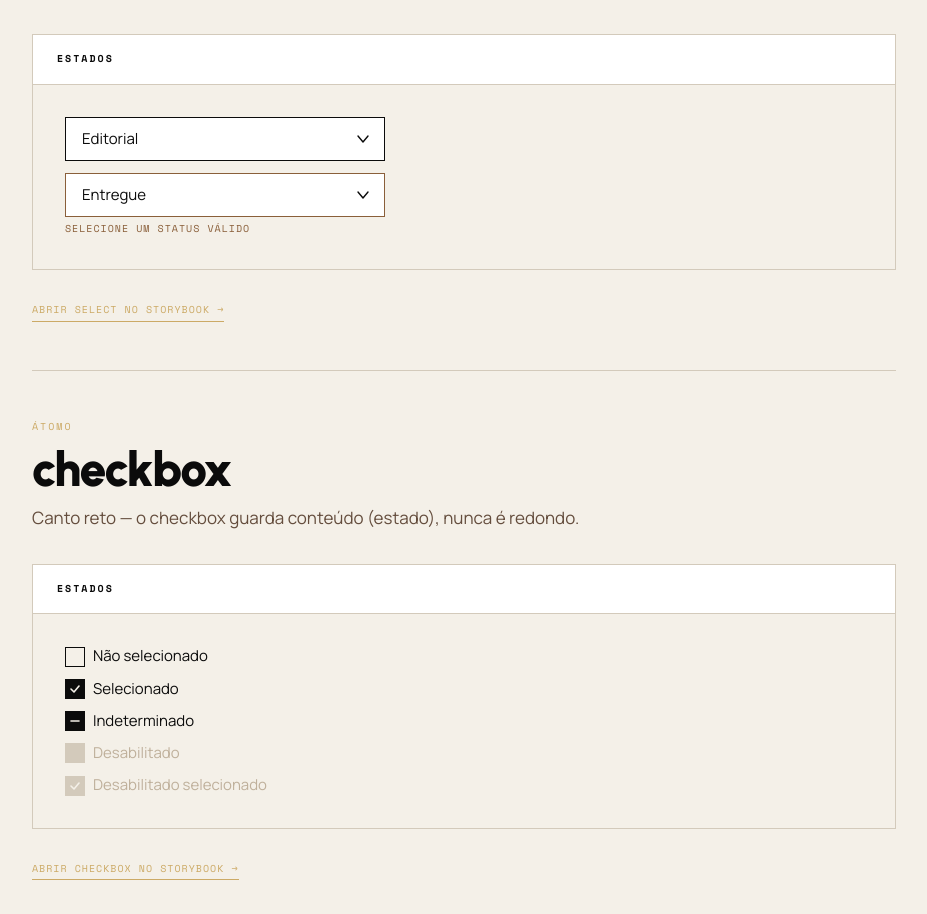
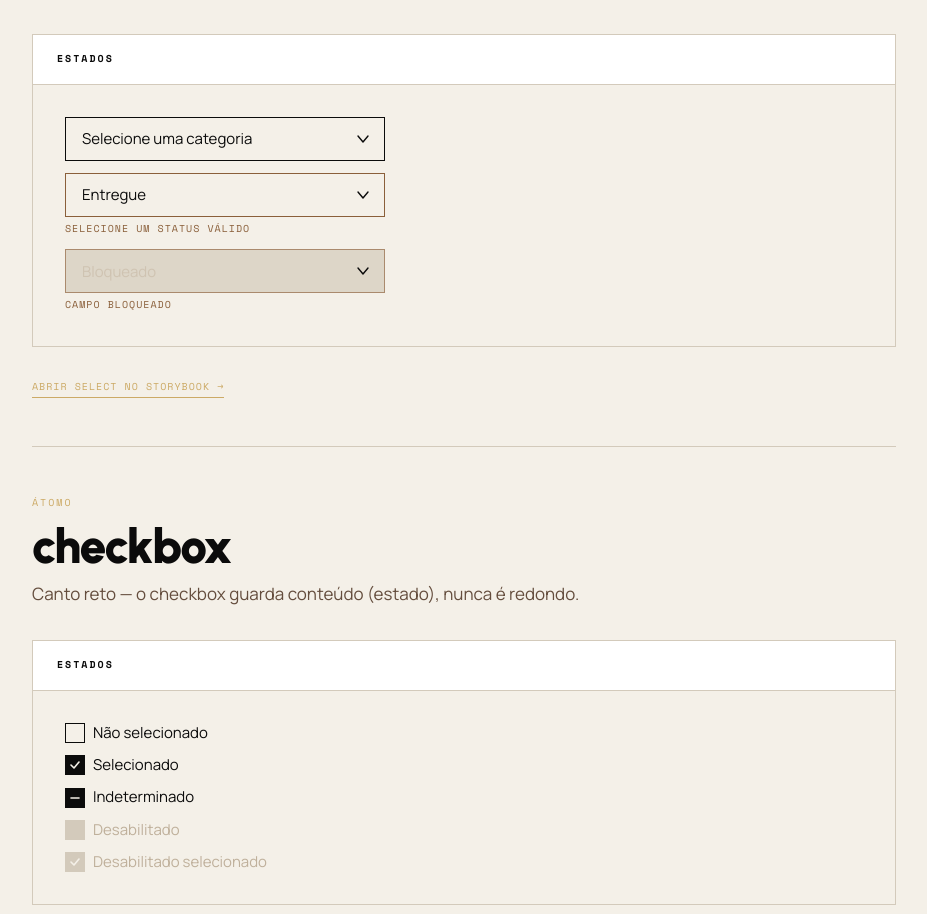
Before and after one commit to rafaelPermec/gabrich-ds, a React (Vite) app: page /atoms in a window 1280 px wide. Shown: the part 6867-7781 px from the top of the page, without its empty margins (236-1163 px from the left). Built offline with nearby package versions, Linux system fonts and the light colour scheme; a web font is replaced by a local one.

Commit message:
fix: navbar, surface token & icon selector

```diff
--- a/src/design-system/atoms/Icon/Icon.tsx
+++ b/src/design-system/atoms/Icon/Icon.tsx
@@ -1,6 +1,19 @@
 "use client"
-import React from "react"
+import React, { SVGProps } from "react"
 import styles from "./Icon.module.css"
+import { IconSelector, IconSelectorDTO } from "@/design-system/icons/icon-selector"
+
+const iconBase: SVGProps<SVGSVGElement> = {
+  width: "100%",
+  height: "100%",
+  viewBox: "0 0 24 24",
+  fill: "none",
+  stroke: "currentColor",
+  strokeWidth: 1.6,
+  strokeLinecap: "round",
+  strokeLinejoin: "round",
+  "aria-hidden": true,
+}
 
 export type IconSize = 16 | 20 | 24 | 32
 export type IconColor = "ink" | "paper" | "ochre" | "caramel" | "sand" | "current"
@@ -11,6 +24,7 @@ export interface IconProps {
   label?: string
   className?: string
   children: React.ReactNode
+  icon?: keyof IconSelectorDTO;
 }
 
 export function Icon({
@@ -19,7 +33,9 @@ export function Icon({
   label,
   className,
   children,
-}: IconProps) {
+  icon
+}: Readonly<IconProps>) {
+  const CurrentIcon = icon ? IconSelector[icon] : undefined;
   return (
     <span
       className={[
@@ -34,7 +50,16 @@ export function Icon({
       aria-label={label}
       aria-hidden={!label}
     >
-      {children}
+      {CurrentIcon ? (
+        <CurrentIcon
+        {...iconBase}
+        width={size}
+        height={size}
+        color={color}
+        />
+      ) : (
+        children
+      )}
     </span>
   )
 }
--- a/src/design-system/atoms/Select/Select.module.css
+++ b/src/design-system/atoms/Select/Select.module.css
@@ -10,11 +10,16 @@
   width: 100%;
 }
 
+.selectWrapper .select:hover:not(:disabled) {
+  border-color: var(--border-hover);
+}
+
+
 .select {
   width: 100%;
   border-radius: var(--radius-none);
   border: 1px solid var(--border-strong);
-  background-color: var(--bg-surface);
+  background-color: transparent;
   color: var(--text-primary);
   font-family: var(--font-body);
   font-size: var(--text-base);
@@ -23,9 +28,12 @@
   cursor: pointer;
   transition: border-color var(--transition-fast);
   padding-right: var(--space-8);
+
+  &:focus {
+    color: var(--color-sand);
+  }
 }
 
-.select:focus { border-color: var(--color-caramel); }
 .select:disabled {
   background-color: var(--color-neutral);
   color: var(--color-sand);
@@ -43,7 +51,7 @@
   top: 50%;
   transform: translateY(-50%);
   pointer-events: none;
-  color: var(--color-ink);
+  color: var(--text-primary);
   display: flex;
   align-items: center;
 }
--- a/src/design-system/atoms/Select/Select.tsx
+++ b/src/design-system/atoms/Select/Select.tsx
@@ -49,7 +49,7 @@ export const Select = React.forwardRef<HTMLSelectElement, SelectProps>(
             {...rest}
           >
             {placeholder && (
-              <option value="" disabled>
+              <option value="" selected disabled>
                 {placeholder}
               </option>
             )}
--- a/src/design-system/icons/NomeDoIcone/NomeDoIcone.tsx
+++ b/src/design-system/icons/NomeDoIcone/NomeDoIcone.tsx
@@ -3,19 +3,16 @@ import { SVGProps } from "react";
 const NomeDoIcone = (props: SVGProps<SVGSVGElement>) => (
   <svg
     xmlns="http://www.w3.org/2000/svg"
-    width={props.width || 24}
-    height={props.height || 24}
-    fill={props.fill || "none"}
     {...props}
   >
     <path
-      stroke={props.stroke || "#979188"}
+      stroke="currentColor"
       strokeLinecap="round"
       strokeLinejoin="round"
       d="M11.21 19a8 8 0 1 0 0-16 8 8 0 0 0 0 16Z"
     />
     <path
-      stroke={props.stroke || "#979188"}
+      stroke="currentColor"
       strokeLinecap="square"
       strokeLinejoin="round"
       d="m21.21 21-4.35-4.35M11.21 8v6M8.21 11h6"
--- a/src/design-system/organisms/Navbar/Navbar.tsx
+++ b/src/design-system/organisms/Navbar/Navbar.tsx
@@ -29,10 +29,10 @@ export function Navbar({
   cta,
   dark,
   className,
-}: NavbarProps) {
+}: Readonly<NavbarProps>) {
   const [mobileOpen, setMobileOpen] = useState(false)
-  const themeClass =
-    dark !== undefined ? (dark ? styles.dark : styles.light) : ""
+  const isDark = dark ? styles.dark : styles.light;
+  const themeClass = dark !== undefined ? isDark : ""
 
   React.useEffect(() => {
     if (!mobileOpen) return
--- a/src/docs/registry.tsx
+++ b/src/docs/registry.tsx
@@ -975,6 +975,17 @@ export const registry: Entry[] = [
                 error
                 errorMessage="Selecione um status válido"
               />
+              <Select
+                options={[
+                  { value: "editorial", label: "Editorial" },
+                  { value: "lookbook", label: "Lookbook" },
+                  { value: "ecommerce", label: "E-commerce" },
+                ]}
+                disabled
+                error
+                placeholder="Bloqueado"
+                errorMessage="Campo bloqueado"
+              />
             </div>
           </>
         ),
--- a/src/index.css
+++ b/src/index.css
@@ -3,6 +3,7 @@
 :root {
   /* Colors */
   --color-ink: #0B0B0B;
+  --color-ink-off: #1C1C1C;
   --color-cocoa-deep: #2E2118;
   --color-caramel: #8A5F3A;
   --color-ochre: #CCAA66;
@@ -118,7 +119,7 @@
 /* ── Dark mode ─────────────────────────────────────────────────────────────── */
 html.dark {
   --bg-base: var(--color-ink);
-  --bg-surface: var(--color-cocoa-deep);
+  --bg-surface: var(--color-ink-off);
   --bg-subtle: var(--color-border-dark);
   --text-primary: var(--color-paper);
   --text-secondary: var(--color-sand);
@@ -145,7 +146,7 @@ html.dark {
 @media (prefers-color-scheme: dark) {
   html:not(.light) {
     --bg-base: var(--color-ink);
-    --bg-surface: var(--color-cocoa-deep);
+    --bg-surface: var(--color-ink-off);
     --bg-subtle: var(--color-border-dark);
     --text-primary: var(--color-paper);
     --text-secondary: var(--color-sand);
```
